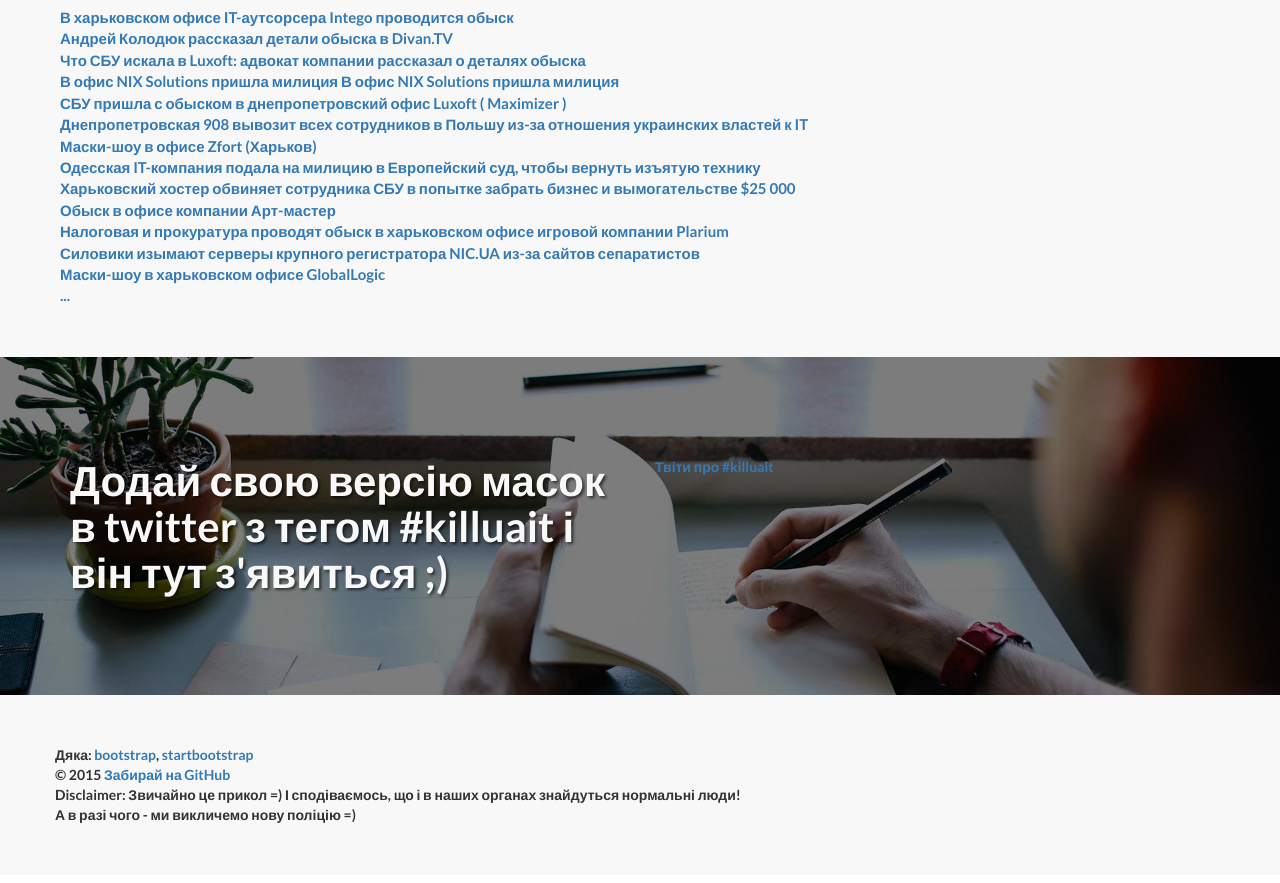
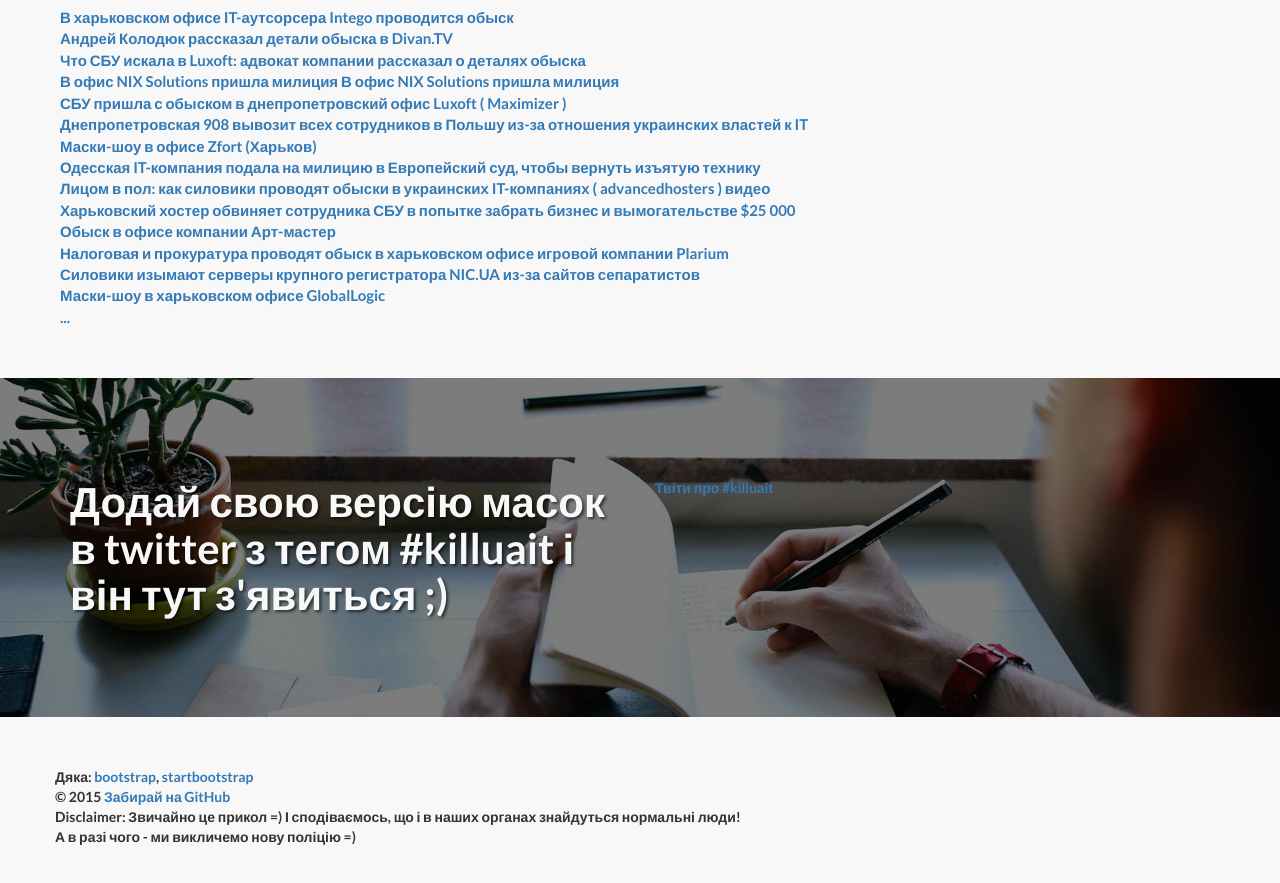
Before and after one commit to tkachenko/killuait, a plain HTML site: page index.html in a window 1280 px wide. Shown: the part 778-1661 px from the top of the page. Drawn offline with Linux system fonts and the light colour scheme.

```diff
--- a/index.html
+++ b/index.html
@@ -160,7 +160,9 @@
                     Одесская IT-компания подала на милицию в Европейский суд, чтобы вернуть изъятую технику
                 </a><br>
 
-
+                <a href="https://www.youtube.com/watch?v=BcO_kiwwy7U">
+                    Лицом в пол: как силовики проводят обыски в украинских IT-компаниях ( advancedhosters ) видео
+                </a><br>
 
                 <a href="http://ain.ua/2015/07/30/594445">
                     Харьковский хостер обвиняет сотрудника СБУ в попытке забрать бизнес и вымогательстве $25 000
```
